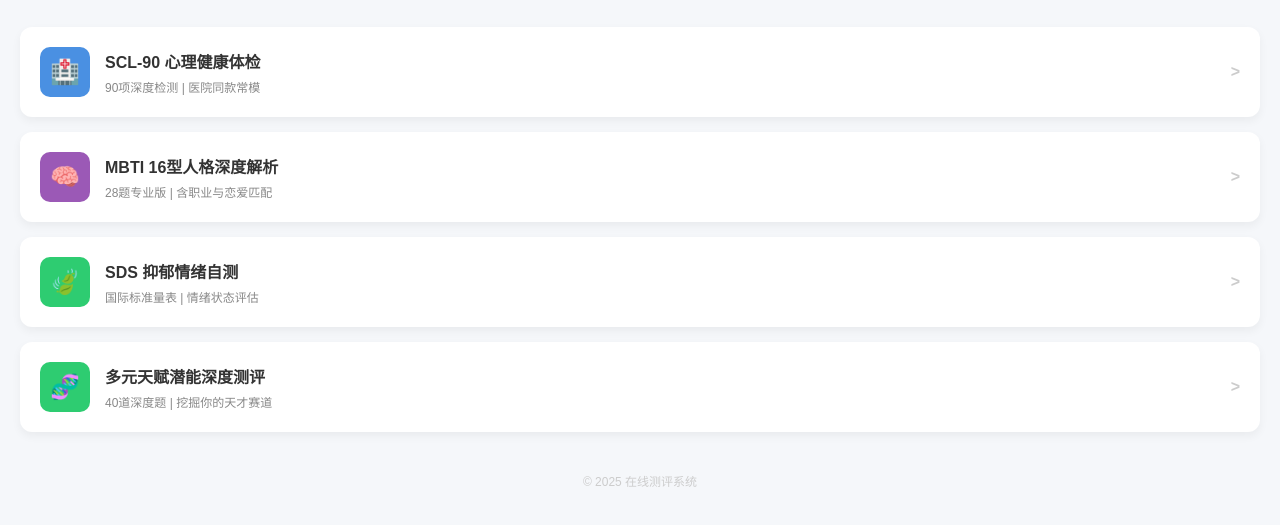
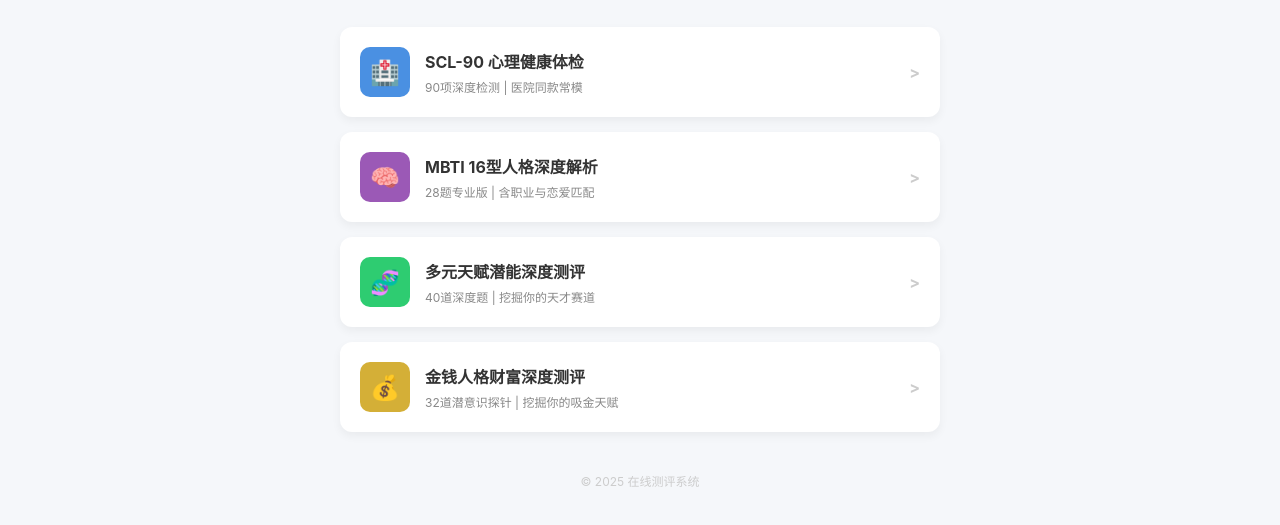
Before and after one commit to xiaocheng755/sci90, a plain HTML site: page index.html in a window 1280 px wide. Shown: the part 83-608 px from the top of the page. Drawn offline with Linux system fonts and the light colour scheme.

Commit message:
Update index.html

```diff
--- a/index.html
+++ b/index.html
@@ -5,26 +5,26 @@
     <meta name="viewport" content="width=device-width, initial-scale=1.0">
     <title>专业心理测评中心</title>
     <style>
-        body { margin: 0; font-family: sans-serif; background: #f5f7fa; padding: 20px; }
+        body { margin: 0; font-family: -apple-system, BlinkMacSystemFont, "PingFang SC", sans-serif; background: #f5f7fa; padding: 20px; }
         .header { text-align: center; margin-bottom: 30px; }
         .title { font-size: 24px; font-weight: bold; color: #333; }
         .sub { color: #666; font-size: 14px; margin-top: 5px; }
 
-        .grid { display: grid; grid-template-columns: 1fr; gap: 15px; }
+        .grid { display: grid; grid-template-columns: 1fr; gap: 15px; max-width: 600px; margin: 0 auto; }
 
         .card { background: white; padding: 20px; border-radius: 12px; display: flex; align-items: center; text-decoration: none; color: #333; box-shadow: 0 4px 10px rgba(0,0,0,0.05); transition: 0.2s; }
         .card:active { transform: scale(0.98); background: #f0f0f0; }
 
         .icon { width: 50px; height: 50px; border-radius: 10px; display: flex; align-items: center; justify-content: center; font-size: 24px; color: white; margin-right: 15px; flex-shrink: 0;}
-        .info h3 { margin: 0 0 5px 0; font-size: 16px; }
+        .info h3 { margin: 0 0 5px 0; font-size: 16px; font-weight: bold; }
         .info p { margin: 0; font-size: 12px; color: #888; }
         .arrow { margin-left: auto; color: #ccc; font-weight: bold; }
 
-        /* 不同颜色的图标 */
-        .c-blue { background: #4A90E2; }
-        .c-pink { background: #FF69B4; }
-        .c-purple { background: #9B59B6; }
-        .c-green { background: #2ECC71; }
+        /* 图标颜色配置 */
+        .c-blue { background: #4A90E2; }   /* 医疗/心理 */
+        .c-purple { background: #9B59B6; } /* 神秘/性格 */
+        .c-green { background: #2ECC71; }  /* 生长/天赋 */
+        .c-gold { background: #D4AF37; }   /* 财富/金钱 */
     </style>
 </head>
 <body>
@@ -54,20 +54,20 @@
         <div class="arrow">></div>
     </a>
 
-    <a href="sds.html" class="card">
-        <div class="icon c-green">🍃</div>
-        <div class="info">
-            <h3>SDS 抑郁情绪自测</h3>
-            <p>国际标准量表 | 情绪状态评估</p>
-        </div>
-        <div class="arrow">></div>
-    </a>
-
     <a href="talent.html" class="card">
         <div class="icon c-green">🧬</div>
         <div class="info">
             <h3>多元天赋潜能深度测评</h3>
             <p>40道深度题 | 挖掘你的天才赛道</p>
+        </div>
+        <div class="arrow">></div>
+    </a>
+
+    <a href="money.html" class="card">
+        <div class="icon c-gold">💰</div>
+        <div class="info">
+            <h3>金钱人格财富深度测评</h3>
+            <p>32道潜意识探针 | 挖掘你的吸金天赋</p>
         </div>
         <div class="arrow">></div>
     </a>
```
